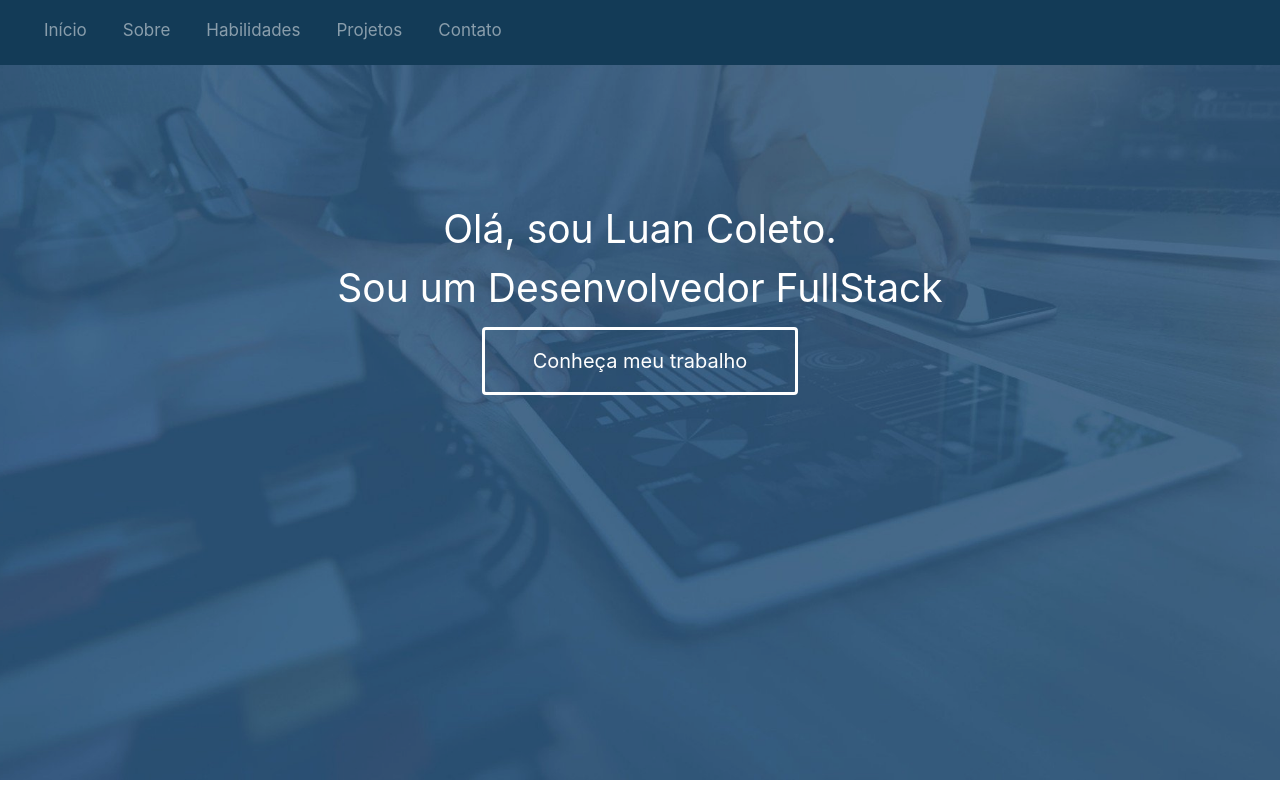
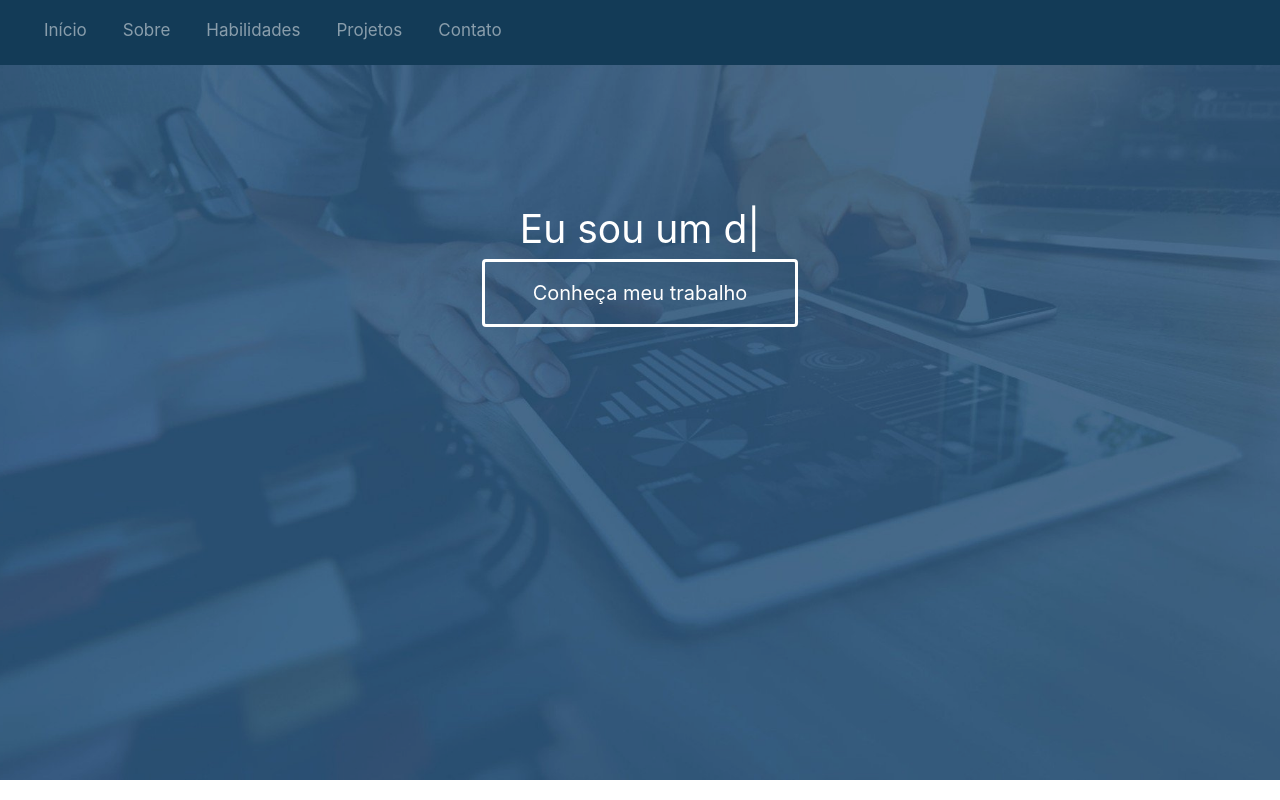
Before and after one commit to LuanColeto/portfolio, a React (Create React App) app: page / in a window 1280 px wide. Shown: the top 800 px of the page. Built offline with nearby package versions, Linux system fonts and the light colour scheme.

Commit message:
Installed react-typed

```diff
--- a/package.json
+++ b/package.json
@@ -21,7 +21,9 @@
     "react-dom": "^16.13.1",
     "react-router-dom": "^5.1.2",
     "react-script-tag": "^1.1.2",
-    "react-scripts": "3.4.1"
+    "react-scripts": "3.4.1",
+    "react-typed": "^1.2.0",
+    "typed.js": "^2.0.11"
   },
   "scripts": {
     "start": "react-scripts start",
--- a/src/App.css
+++ b/src/App.css
@@ -67,3 +67,7 @@
 .skill-only:hover img {
   filter: none;
 }
+
+#apresentation-text {
+
+}
--- a/src/App.js
+++ b/src/App.js
@@ -3,7 +3,8 @@ import './App.css';
 import 'bootstrap/dist/css/bootstrap.min.css';
 import './Include/bootstrap';
 import "animate.css/animate.min.css";
-import "notifyjs"
+import "notifyjs";
+
 
 //Components
 import Cabecalho from "./Components/Navbar/Navbar";
--- a/src/Components/MainBanner/MainBanner.jsx
+++ b/src/Components/MainBanner/MainBanner.jsx
@@ -1,5 +1,8 @@
 import React, {Component} from 'react';
 import './MainBanner.css';
+import Typed from 'react-typed';
+
+// id="apresentation-text"
 
 class MainBanner extends Component{
     render() {
@@ -7,9 +10,14 @@ class MainBanner extends Component{
           <main>
              <div id="banner-area"  >
                 <div id="banner-text">
-                    <div data-aos="fade-up" data-aos-delay="200" style={{paddingBottom: '10px'}}>Olá, sou <span>Luan Coleto.</span><br/>
-                        Sou um Desenvolvedor FullStack
-                    </div>
+                    <Typed
+                        strings={[
+                            'Olá!',
+                            'Eu sou Luan Coleto',
+                            'Eu sou um desenvolvedor Fullstack']}
+                        typeSpeed={70}
+                        backSpeed={50}
+                        loop/>
                     <p data-aos="fade-up" data-aos-delay="200" className="arrow bounce"><a href="#section-about"
                          className="btn  py-3 px-5 text-white about-button fa  fa-arrow-down fa-2x" style={{ color: 'white'}}>Conheça meu trabalho</a>
                     </p>
```
Also changed, not shown: 1 other file (tests, documents, lock files or other folders).
